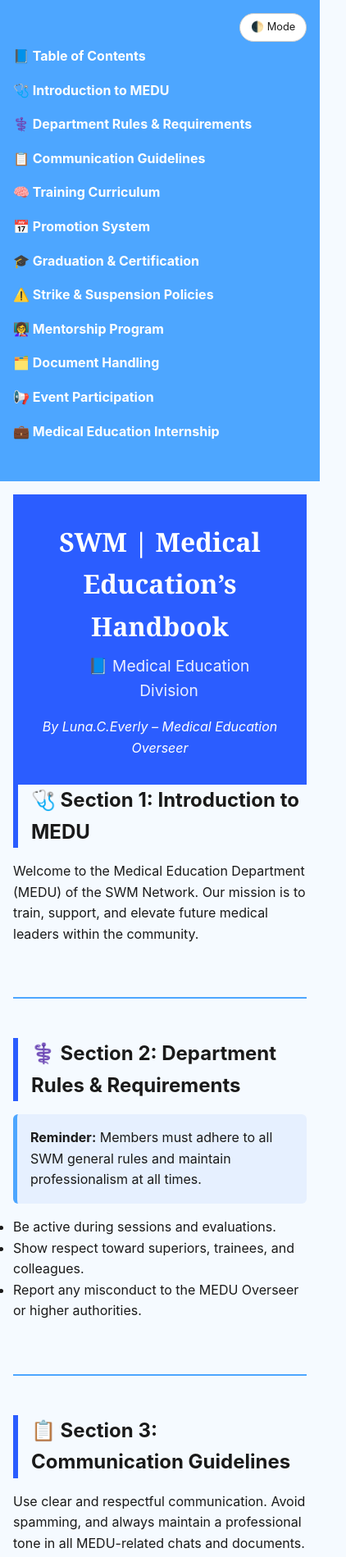
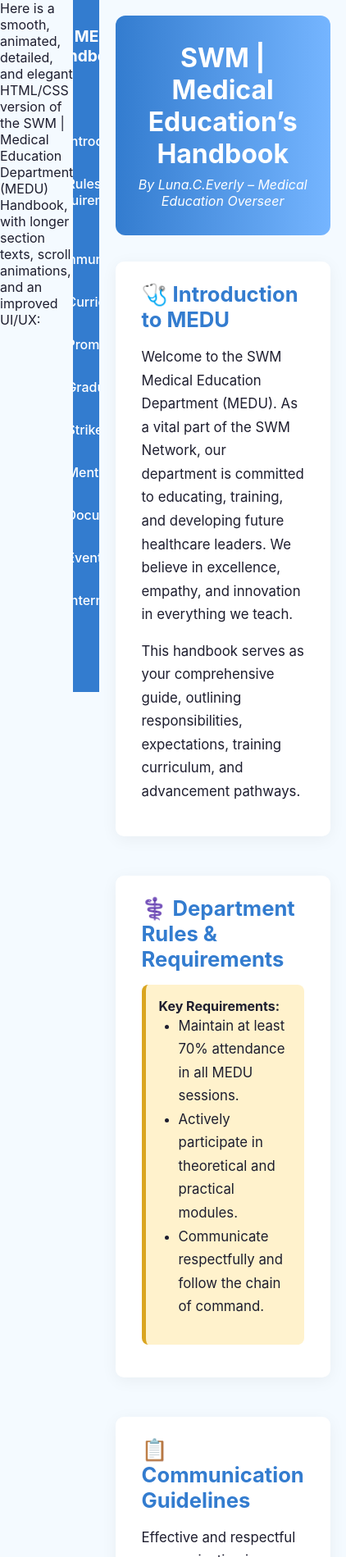
Before and after one commit to belabela22/MEDU-handbook, a plain HTML site: page index.html in a window 390 px wide. Shown: the top 1899 px of the page at 82% size, 422 px wide, since content can reach past the window. Drawn offline with Linux system fonts and the light colour scheme.

Commit message:
Update index.html

```diff
--- a/index.html
+++ b/index.html
@@ -1,3 +1,5 @@
+Here is a smooth, animated, detailed, and elegant HTML/CSS version of the SWM | Medical Education Department (MEDU) Handbook, with longer section texts, scroll animations, and an improved UI/UX:
+
 <!DOCTYPE html>
 <html lang="en">
 <head>
@@ -6,16 +8,16 @@
   <title>SWM | Medical Education’s Handbook</title>
   <style>
     :root {
-      --primary: #2b5dff;
-      --accent: #4da6ff;
-      --light-bg: #f5faff;
-      --text-dark: #1a1a1a;
+      --primary: #337ccf;
+      --secondary: #75b5ff;
+      --light-bg: #f4faff;
+      --text-dark: #1e1e2f;
       --text-light: #ffffff;
-      --warning: #ff4d4d;
-      --note-bg: #e6f0ff;
-      --rule-bg: #fef6e4;
-      --font-main: 'Georgia', serif;
-      --font-sans: 'Inter', 'Lato', sans-serif;
+      --rule: #fff2cc;
+      --warn: #ffe5e5;
+      --note: #e7f2fd;
+      --font-body: 'Inter', sans-serif;
+      --transition: all 0.3s ease-in-out;
     }
 
     * {
@@ -24,53 +26,35 @@
       box-sizing: border-box;
     }
 
-    body {
-      font-family: var(--font-sans);
-      background-color: var(--light-bg);
-      color: var(--text-dark);
-      line-height: 1.6;
-      display: flex;
-      min-height: 100vh;
+    html {
+      scroll-behavior: smooth;
     }
 
-    header {
-      background-color: var(--primary);
-      color: var(--text-light);
-      padding: 2rem;
-      text-align: center;
+    body {
+      display: flex;
+      font-family: var(--font-body);
+      background: var(--light-bg);
+      color: var(--text-dark);
     }
 
-    header h1 {
-      font-size: 2rem;
-      margin-bottom: 0.5rem;
-      font-family: var(--font-main);
+    /* Sidebar Navigation */
+    nav {
+      width: 270px;
+      background: var(--primary);
+      color: var(--text-light);
+      padding: 2rem 1rem;
+      position: fixed;
+      height: 100vh;
+      overflow-y: auto;
+      top: 0;
+      left: 0;
+      transition: var(--transition);
     }
 
-    header h2 {
-      font-weight: 400;
+    nav h2 {
       font-size: 1.2rem;
-      opacity: 0.9;
-    }
-
-    header p {
-      margin-top: 0.5rem;
-      font-style: italic;
-    }
-
-    nav {
-      width: 250px;
-      background-color: var(--accent);
-      padding: 2rem 1rem;
-      position: sticky;
-      top: 0;
-      height: 100vh;
-      overflow-y: auto;
-    }
-
-    nav h3 {
-      color: var(--text-light);
-      font-size: 1rem;
-      margin-bottom: 1rem;
+      margin-bottom: 1.5rem;
+      text-align: center;
     }
 
     nav ul {
@@ -84,87 +68,127 @@
     nav a {
       color: var(--text-light);
       text-decoration: none;
-      font-weight: bold;
+      font-weight: 500;
+      display: block;
+      padding: 0.6rem 1rem;
+      border-radius: 6px;
+      transition: var(--transition);
     }
 
     nav a:hover {
-      text-decoration: underline;
+      background: var(--secondary);
     }
 
     main {
-      flex: 1;
+      margin-left: 270px;
       padding: 2rem;
-      max-width: 900px;
-      margin: auto;
+      max-width: 1000px;
+      width: 100%;
+    }
+
+    header {
+      background: linear-gradient(to right, var(--primary), var(--secondary));
+      padding: 2rem 1rem;
+      border-radius: 12px;
+      color: var(--text-light);
+      margin-bottom: 2rem;
+      text-align: center;
+      animation: fadeIn 1s ease;
+    }
+
+    header h1 {
+      font-size: 2rem;
+    }
+
+    header p {
+      font-style: italic;
+      margin-top: 0.5rem;
     }
 
     section {
-      margin-bottom: 4rem;
+      margin-bottom: 3rem;
+      background: #ffffff;
+      padding: 1.5rem 2rem;
+      border-radius: 10px;
+      box-shadow: 0 4px 20px rgba(0,0,0,0.05);
+      opacity: 0;
+      transform: translateY(30px);
+      transition: var(--transition);
     }
 
-    h2 {
-      border-left: 6px solid var(--primary);
-      padding-left: 1rem;
-      margin-bottom: 1rem;
-      font-size: 1.5rem;
+    section.visible {
+      opacity: 1;
+      transform: translateY(0);
     }
 
-    h3 {
+    section h2 {
+      font-size: 1.6rem;
+      margin-bottom: 1rem;
       color: var(--primary);
-      margin: 1.5rem 0 0.5rem;
+    }
+
+    section p, section ul {
+      line-height: 1.7;
+      margin-bottom: 1rem;
+      font-size: 1.05rem;
+    }
+
+    ul {
+      padding-left: 1.5rem;
     }
 
     .callout {
-      border-left: 5px solid var(--accent);
-      background: var(--note-bg);
+      background: var(--note);
+      border-left: 5px solid var(--primary);
       padding: 1rem;
+      border-radius: 8px;
       margin: 1rem 0;
-      border-radius: 6px;
     }
 
     .warning {
-      background: #fff0f0;
-      border-left-color: var(--warning);
-      color: #900;
+      background: var(--warn);
+      border-left: 5px solid crimson;
+      color: #8b0000;
     }
 
-    hr {
-      border: none;
-      border-top: 2px solid var(--accent);
-      margin: 3rem 0;
+    .rule-box {
+      background: var(--rule);
+      border-left: 5px solid goldenrod;
+      padding: 1rem;
+      margin: 1rem 0;
+      border-radius: 8px;
     }
 
     footer {
+      margin-top: 4rem;
       text-align: center;
-      padding: 2rem;
-      background-color: #e0ecff;
       font-size: 0.9rem;
       color: #555;
     }
 
-    .dark-toggle {
-      position: absolute;
-      top: 1rem;
-      right: 1rem;
-      background: #fff;
-      border: 1px solid #ccc;
-      padding: 0.4rem 0.8rem;
-      border-radius: 20px;
-      font-size: 0.8rem;
-      cursor: pointer;
+    @keyframes fadeIn {
+      from { opacity: 0; transform: translateY(-15px); }
+      to { opacity: 1; transform: translateY(0); }
     }
 
     @media (max-width: 768px) {
-      body {
-        flex-direction: column;
-      }
       nav {
+        position: relative;
         width: 100%;
         height: auto;
-        position: relative;
+        display: flex;
+        flex-wrap: wrap;
+        justify-content: center;
       }
+
+      nav a {
+        margin: 0.2rem;
+        padding: 0.5rem;
+      }
+
       main {
-        padding: 1rem;
+        margin-left: 0;
+        padding: 1.2rem;
       }
     }
   </style>
@@ -172,124 +196,131 @@
 <body>
 
 <nav>
-    <h3>📘 Table of Contents</h3>
+  <h2>📘 MEDU Handbook</h2>
   <ul>
-      <li><a href="#section1">🩺 Introduction to MEDU</a></li>
-      <li><a href="#section2">⚕️ Department Rules & Requirements</a></li>
-      <li><a href="#section3">📋 Communication Guidelines</a></li>
-      <li><a href="#section4">🧠 Training Curriculum</a></li>
-      <li><a href="#section5">📅 Promotion System</a></li>
-      <li><a href="#section6">🎓 Graduation & Certification</a></li>
-      <li><a href="#section7">⚠️ Strike & Suspension Policies</a></li>
-      <li><a href="#section8">👩‍🏫 Mentorship Program</a></li>
-      <li><a href="#section9">🗂️ Document Handling</a></li>
-      <li><a href="#section10">📢 Event Participation</a></li>
-      <li><a href="#section11">💼 Medical Education Internship</a></li>
+    <li><a href="#intro">🩺 Introduction</a></li>
+    <li><a href="#rules">⚕️ Rules & Requirements</a></li>
+    <li><a href="#comms">📋 Communication</a></li>
+    <li><a href="#curriculum">🧠 Curriculum</a></li>
+    <li><a href="#promotion">📅 Promotions</a></li>
+    <li><a href="#grad">🎓 Graduation</a></li>
+    <li><a href="#strike">⚠️ Strike Policy</a></li>
+    <li><a href="#mentor">👩‍🏫 Mentorship</a></li>
+    <li><a href="#docs">🗂️ Documents</a></li>
+    <li><a href="#events">📢 Events</a></li>
+    <li><a href="#internship">💼 Internship</a></li>
   </ul>
 </nav>
 
 <main>
   <header>
     <h1>SWM | Medical Education’s Handbook</h1>
-      <h2>📘 Medical Education Division</h2>
     <p>By Luna.C.Everly – Medical Education Overseer</p>
   </header>
 
-    <div class="dark-toggle">🌓 Mode</div>
-
-    <section id="section1">
-      <h2>🩺 Section 1: Introduction to MEDU</h2>
-      <p>Welcome to the Medical Education Department (MEDU) of the SWM Network. Our mission is to train, support, and elevate future medical leaders within the community.</p>
+  <section id="intro">
+    <h2>🩺 Introduction to MEDU</h2>
+    <p>Welcome to the SWM Medical Education Department (MEDU). As a vital part of the SWM Network, our department is committed to educating, training, and developing future healthcare leaders. We believe in excellence, empathy, and innovation in everything we teach.</p>
+    <p>This handbook serves as your comprehensive guide, outlining responsibilities, expectations, training curriculum, and advancement pathways.</p>
   </section>
 
-    <hr>
+  <section id="rules">
+    <h2>⚕️ Department Rules & Requirements</h2>
+    <div class="rule-box">
+      <strong>Key Requirements:</strong>
+      <ul>
+        <li>Maintain at least 70% attendance in all MEDU sessions.</li>
+        <li>Actively participate in theoretical and practical modules.</li>
+        <li>Communicate respectfully and follow the chain of command.</li>
+      </ul>
+    </div>
+  </section>
 
-    <section id="section2">
-      <h2>⚕️ Section 2: Department Rules & Requirements</h2>
+  <section id="comms">
+    <h2>📋 Communication Guidelines</h2>
+    <p>Effective and respectful communication is expected at all times. Use appropriate channels (e.g., #medu-questions, DMs for mentor contact) and avoid spamming or off-topic discussions during lectures or evaluations.</p>
+  </section>
+
+  <section id="curriculum">
+    <h2>🧠 Training Curriculum</h2>
+    <p>The curriculum is divided into:</p>
+    <ul>
+      <li><strong>Foundational Modules:</strong> Anatomy, Medical Ethics, Patient Interaction.</li>
+      <li><strong>Clinical Modules:</strong> Emergency Response, Triage, Diagnostics.</li>
+      <li><strong>Advanced Simulations:</strong> Real-time scenarios, ICU simulations, Field Med Evacs.</li>
+    </ul>
     <div class="callout">
-        <strong>Reminder:</strong> Members must adhere to all SWM general rules and maintain professionalism at all times.
+      📌 <strong>Tip:</strong> Always keep notes from live trainings—they may appear in your evaluations.
     </div>
+  </section>
+
+  <section id="promotion">
+    <h2>📅 Promotion System</h2>
+    <p>Promotions are based on performance, evaluation scores, leadership, and contribution. To move up:</p>
     <ul>
-        <li>Be active during sessions and evaluations.</li>
-        <li>Show respect toward superiors, trainees, and colleagues.</li>
-        <li>Report any misconduct to the MEDU Overseer or higher authorities.</li>
+      <li>Maintain consistent attendance.</li>
+      <li>Pass all evaluations with at least 80% accuracy.</li>
+      <li>Demonstrate initiative during simulations.</li>
     </ul>
   </section>
 
-    <hr>
-
-    <section id="section3">
-      <h2>📋 Section 3: Communication Guidelines</h2>
-      <p>Use clear and respectful communication. Avoid spamming, and always maintain a professional tone in all MEDU-related chats and documents.</p>
+  <section id="grad">
+    <h2>🎓 Graduation & Certification</h2>
+    <p>Graduates who complete all core modules and pass final assessments will be awarded a MEDU Certificate. This grants eligibility for leadership positions and mentorship roles.</p>
   </section>
 
-    <hr>
-
-    <section id="section4">
-      <h2>🧠 Section 4: Training Curriculum</h2>
-      <p>The curriculum includes theoretical sessions, practical simulations, and peer discussions. Members are expected to attend at least 75% of the sessions.</p>
+  <section id="strike">
+    <h2>⚠️ Strike & Suspension Policy</h2>
+    <div class="warning">
+      <strong>⚠️ 3-Strikes Rule:</strong>
+      <ul>
+        <li><strong>1st Strike:</strong> Warning issued.</li>
+        <li><strong>2nd Strike:</strong> Temporary suspension & retraining.</li>
+        <li><strong>3rd Strike:</strong> Expulsion from the MEDU program.</li>
+      </ul>
+    </div>
   </section>
 
-    <hr>
-
-    <section id="section5">
-      <h2>📅 Section 5: Promotion System</h2>
-      <p>Promotions within MEDU are based on merit, attendance, test scores, and observed professionalism.</p>
+  <section id="mentor">
+    <h2>👩‍🏫 Mentorship Program</h2>
+    <p>Our mentorship initiative pairs new trainees with seasoned MEDU graduates. This one-on-one system allows for tailored learning and guidance throughout your journey.</p>
   </section>
 
-    <hr>
-
-    <section id="section6">
-      <h2>🎓 Section 6: Graduation & Certification</h2>
-      <p>Upon successful completion of the program, members will receive a MEDU Certificate and will be eligible for MEDU Graduate roles.</p>
+  <section id="docs">
+    <h2>🗂️ Document Handling</h2>
+    <p>Members are expected to manage documentation professionally. This includes proper formatting, citation, and timely submission of required forms and reports.</p>
   </section>
 
-    <hr>
-
-    <section id="section7">
-      <h2>⚠️ Section 7: Strike & Suspension Policies</h2>
-      <div class="callout warning">
-        <strong>⚠️ Warning:</strong> Accumulating 3 strikes will result in removal from the department.
-      </div>
-      <ul>
-        <li>1st Strike: Verbal warning and record log.</li>
-        <li>2nd Strike: Temporary suspension and retraining.</li>
-        <li>3rd Strike: Removal and report to SWM Command.</li>
-      </ul>
+  <section id="events">
+    <h2>📢 Event Participation</h2>
+    <p>Attend special events like medical drills, Q&A panels, and guest lectures. Your attendance boosts your visibility and networking within the SWM Network.</p>
   </section>
 
-    <hr>
-
-    <section id="section8">
-      <h2>👩‍🏫 Section 8: Mentorship Program</h2>
-      <p>MEDU offers a one-on-one mentorship system to help trainees grow and learn in a safe and supportive environment.</p>
+  <section id="internship">
+    <h2>💼 Medical Education Internship</h2>
+    <p>Internships are offered to top-performing members. These roles involve co-hosting sessions, preparing materials, and evaluating peers under supervision.</p>
   </section>
-
-    <hr>
-
-    <section id="section9">
-      <h2>🗂️ Section 9: Document Handling</h2>
-      <p>Ensure all educational material is uploaded on time and follows formatting standards. Use Google Docs or SWM-approved platforms.</p>
-    </section>
-
-    <hr>
-
-    <section id="section10">
-      <h2>📢 Section 10: Event Participation</h2>
-      <p>All MEDU members are encouraged to join educational events, workshops, and simulations hosted within or outside SWM.</p>
-    </section>
-
-    <hr>
-
-    <section id="section11">
-      <h2>💼 Section 11: Medical Education Internship</h2>
-      <p>Internships are available for advanced trainees. Requirements include: at least 2 months of participation and recommendation from a mentor.</p>
-    </section>
-  </main>
 
   <footer>
     This handbook was built for the MEDU Department | SWM Network
   </footer>
+</main>
+
+<script>
+  // Smooth fade-in on scroll
+  const observer = new IntersectionObserver(entries => {
+    entries.forEach(entry => {
+      if(entry.isIntersecting) {
+        entry.target.classList.add('visible');
+        observer.unobserve(entry.target);
+      }
+    });
+  }, { threshold: 0.1 });
+
+  document.querySelectorAll('section').forEach(sec => {
+    observer.observe(sec);
+  });
+</script>
 
 </body>
 </html>
```
Lines whose indentation alone changed are shown as unchanged.
